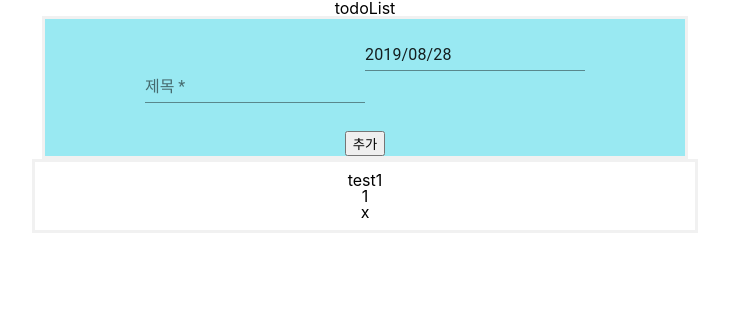
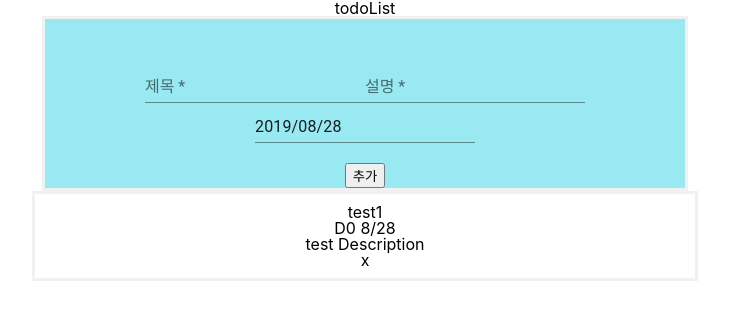
Before and after one commit to FacerAin/todoList, a React (Create React App) app in the folder todolist/: page / in a window 1280 px wide. Shown: the top 320 px of the page, without its empty margins (275-1004 px from the left). Built offline with nearby package versions, Linux system fonts and the light colour scheme.

Commit message:
Update InputForm Description

```diff
--- a/todolist/src/Components/App/App.js
+++ b/todolist/src/Components/App/App.js
@@ -13,7 +13,7 @@ class App extends React.Component{
     super(props)
     this.state = {
       currentNum : 1,
-      TodoCardList: [{num:1,title: 'test1',date: new Date()}]
+      TodoCardList: [{num:1,title: 'test1',date: new Date(),description:'test Description'}]
     }
     this.inputTodo = this.inputTodo.bind(this)
     this.removeTodo = this.removeTodo.bind(this)
@@ -23,7 +23,8 @@ class App extends React.Component{
     let todo = {
       num : this.state.currentNum+1,
       title: state.title,
-      date: state.date
+      date: state.date,
+      description: state.description
     }
 
     todolist.push(todo)
--- a/todolist/src/Components/InputForm/InputForm.js
+++ b/todolist/src/Components/InputForm/InputForm.js
@@ -18,11 +18,13 @@ class InputFrom extends React.Component{
         super(props)
         this.state = {
             date: new Date(),
-            title: ''
+            title: '',
+            description: ''
         }
         this.handleSubmit = this.handleSubmit.bind(this)
         this.clearHandle = this.clearHandle.bind(this)
         this.handleTitleChange = this.handleTitleChange.bind(this)
+        this.handleDescriptionChange = this.handleDescriptionChange.bind(this)
         this.handleDateChange = this.handleDateChange.bind(this)
     }
     handleTitleChange(event){
@@ -30,11 +32,24 @@ class InputFrom extends React.Component{
             title: event.target.value
         })
     }
+    handleDescriptionChange(event){
+        this.setState({
+            description: event.target.value
+        })
+    }
+    handleDateChange(date){
+        this.setState({
+            date: date
+        })
+
+    }
     clearHandle(){
         $('#title-textarea').val('')
+        $('#description-textarea').val('')
         this.setState ({
             title: '',
-            date: new Date()
+            date: new Date(),
+            description: ''
         })
     }
     handleSubmit(event){
@@ -45,18 +60,14 @@ class InputFrom extends React.Component{
         event.preventDefault()
 
     }
-    handleDateChange(date){
-        this.setState({
-            date: date
-        })
 
-    }
     render(){
         return(
             <div>
                 <form className="InputForm" onSubmit={this.handleSubmit}>
                 <div className="InputForm-fields">
                     <TextField id="title-textarea" required label="제목" margin="normal" name='title' onChange={this.handleTitleChange}/>
+                    <TextField id="description-textarea" required label="설명" margin="normal" name='description' onChange={this.handleDescriptionChange}/>
                     <MuiPickersUtilsProvider utils={DateFnsUtils}>
                     <DatePicker value={this.state.date} variant="inline" format="yyyy/MM/dd" name='date' onChange={this.handleDateChange} />
                     </MuiPickersUtilsProvider>
--- a/todolist/src/Components/TodoCard/TodoCard.js
+++ b/todolist/src/Components/TodoCard/TodoCard.js
@@ -1,10 +1,14 @@
+/*Todo
+1. D-day 출력 로직 개선
+*/
 import React from 'react'
 import './TodoCard.css'
-
+import { differenceInCalendarDays, format } from 'date-fns'
 class TodoCard extends React.Component{
     constructor(props){
         super(props)
         this.handleRemove = this.handleRemove.bind(this)
+        this.today = new Date()
     }
     handleRemove(event){
         const id = this.props.id
@@ -12,11 +16,14 @@ class TodoCard extends React.Component{
     }
     render(){
         console.log('Host todocard')
+        console.log(this.today)
+        console.log(this.props.todo.date)
         return(
             <div className="TodoCard">
                 <div className="Todo-Title">
                     <p>{this.props.todo.title}</p>
-                    <p>{this.props.id}</p>
+                    <p>D{differenceInCalendarDays(this.today,this.props.todo.date)} {format(this.props.todo.date,'M/dd')}</p>
+                    <p>{this.props.todo.description}</p>
                 </div>
                 <a onClick={this.handleRemove}>x</a>
 
```
